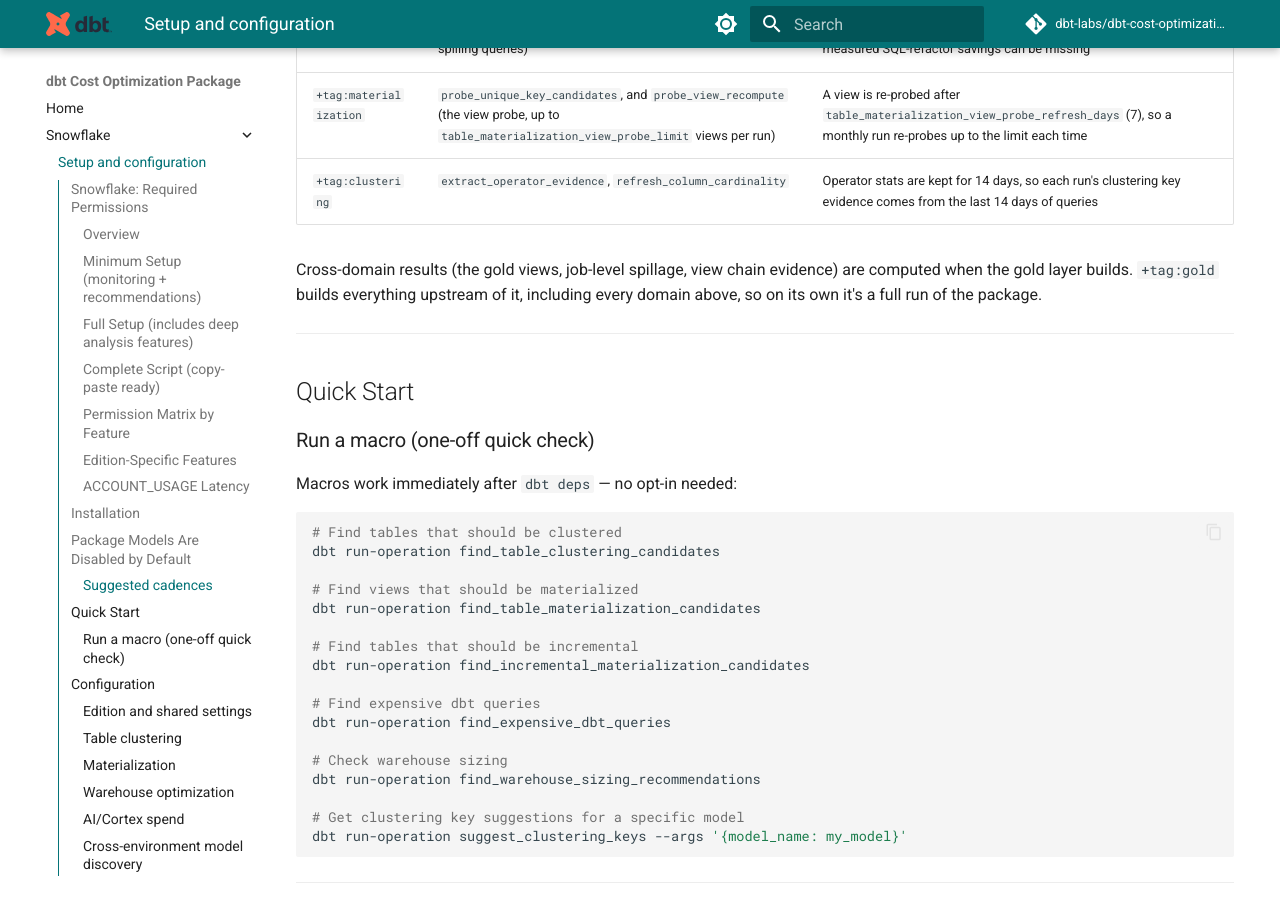
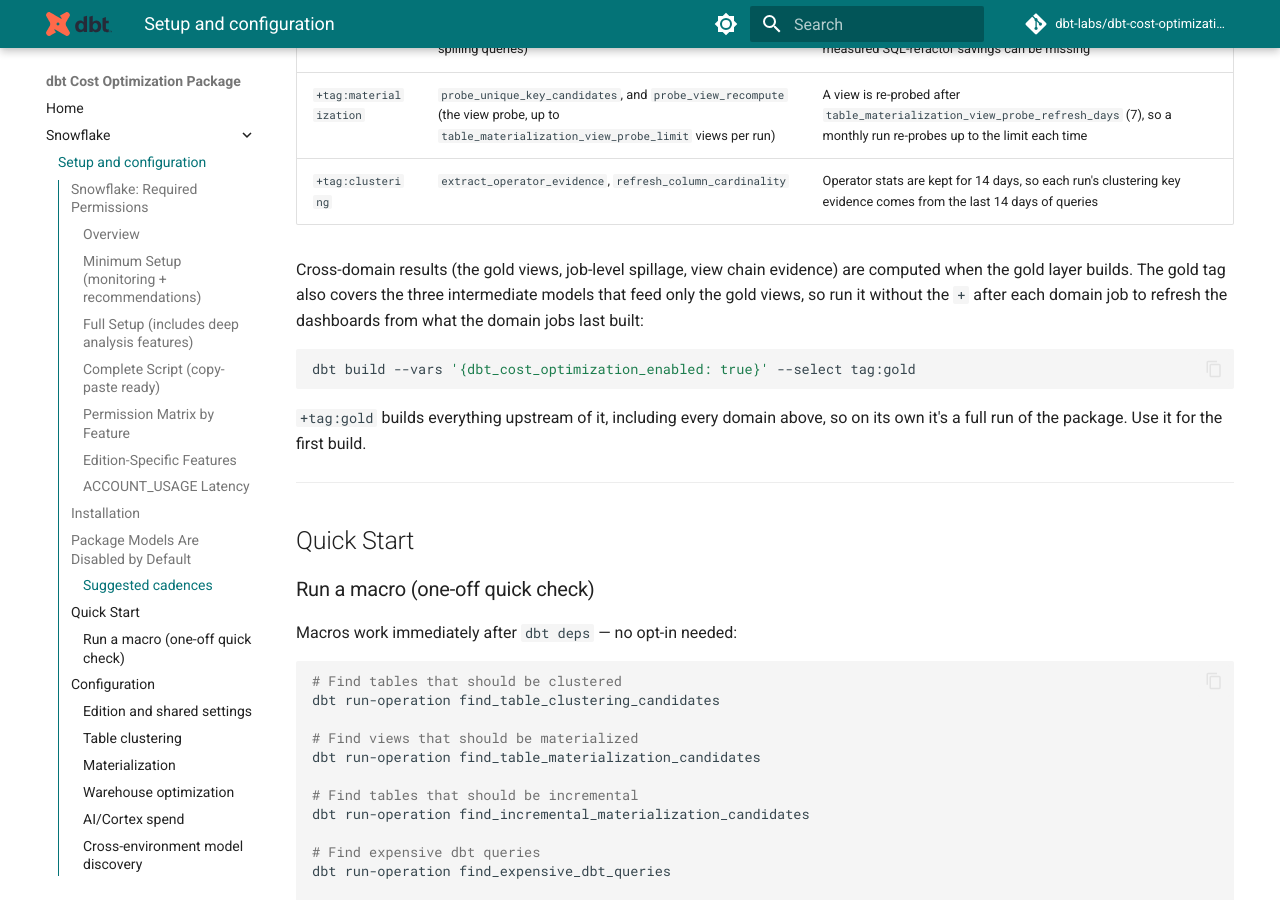
Before and after one commit to JNStayton/cost-optimization-package, an MkDocs documentation site: the page built from docs/snowflake/index.md, in a window 1280 px wide and 900 px high, scrolled down 6005 px. Built offline with MkDocs 1.6.1 and Material for MkDocs 9.7.7, drawn with Linux system fonts in a browser that asks for light colours; comment, search, counter and statistics services are not loaded; the version menu is left out.

Commit message:
Tag the gold-only intermediates gold so tag:gold refreshes just the dashboards
Co-Authored-By: Claude Opus 5.5 (1M context) <noreply@anthropic.com>

````diff
--- a/docs/snowflake/index.md
+++ b/docs/snowflake/index.md
@@ -243,7 +243,13 @@ The `+` prefix ensures upstream staging/intermediate dependencies are included.
 | `+tag:materialization` | `probe_unique_key_candidates`, and `probe_view_recompute` (the view probe, up to `table_materialization_view_probe_limit` views per run) | A view is re-probed after `table_materialization_view_probe_refresh_days` (7), so a monthly run re-probes up to the limit each time |
 | `+tag:clustering` | `extract_operator_evidence`, `refresh_column_cardinality` | Operator stats are kept for 14 days, so each run's clustering key evidence comes from the last 14 days of queries |
 
-Cross-domain results (the gold views, job-level spillage, view chain evidence) are computed when the gold layer builds. `+tag:gold` builds everything upstream of it, including every domain above, so on its own it's a full run of the package.
+Cross-domain results (the gold views, job-level spillage, view chain evidence) are computed when the gold layer builds. The gold tag also covers the three intermediate models that feed only the gold views, so run it without the `+` after each domain job to refresh the dashboards from what the domain jobs last built:
+
+```bash
+dbt build --vars '{dbt_cost_optimization_enabled: true}' --select tag:gold
+```
+
+`+tag:gold` builds everything upstream of it, including every domain above, so on its own it's a full run of the package. Use it for the first build.
 
 ---
 
````
Also changed, not shown: CHANGELOG.md (+1 -1 lines), README.md (+1 -1 lines), dbt_project.yml (+7 -0 lines).
